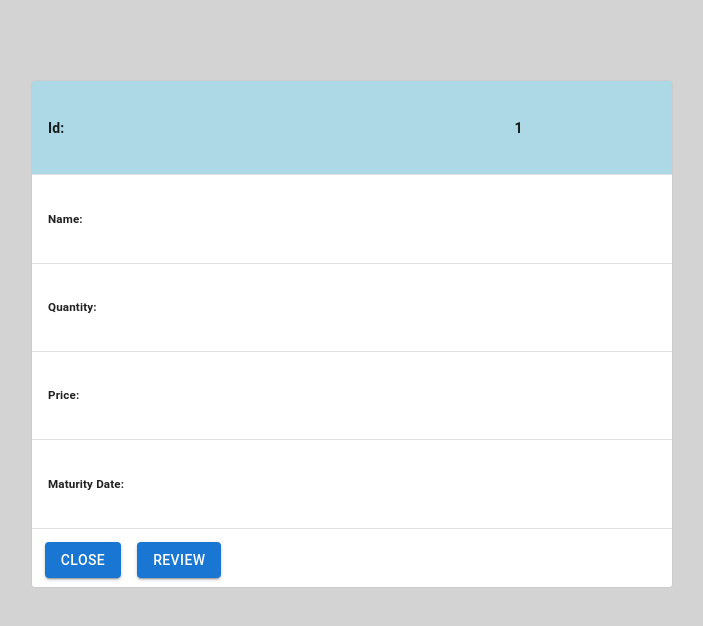
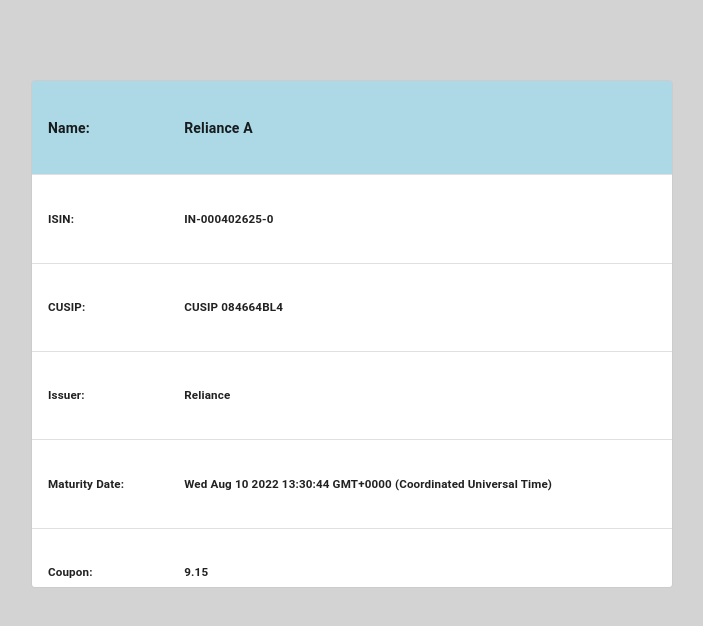
Before and after one commit to nikhildewoolkar/-db_coding_challenge_team13_frontend, a React (Create React App) app in the folder react-app/: page /trades/1 in a window 1280 px wide. Both pictures are taken after a click on the element 640 px from the left and 228 px from the top of the page. Shown: the top 626 px of the page, without its empty margins (289-992 px from the left). Built offline with nearby package versions, Linux system fonts and the light colour scheme.

Commit message:
populating securities

```diff
--- a/react-app/src/components/modal.jsx
+++ b/react-app/src/components/modal.jsx
@@ -12,6 +12,46 @@
 
 Modal.setAppElement("#root");
 function InfoModal(props) {
+
+  function dateInc(x) {
+    var date = new Date();
+    date.setDate(date.getDate() + x);
+    return date;
+  }
+
+  const securities = {
+    1: {
+      name: 'Reliance A',
+      isin: 'IN-000402625-0',
+      cusip: 'CUSIP 084664BL4',
+      issuer: 'Reliance',
+      maturityDate: dateInc(1),
+      coupon: '9.15',
+      type: 'AAA',
+      faceValue: '1000'
+    },
+    2: {
+      name: 'Soverign Gold Bond',
+      isin: 'IN-000801623-0',
+      cusip: 'CUSIP 032661AL4',
+      issuer: 'Reserve Bank Of India',
+      maturityDate: dateInc(4),
+      coupon: '2.75',
+      type: 'AAA',
+      faceValue: '3119'
+    },
+    3: {
+      name: 'Slice May 22',
+      isin: 'IN-000999623-1',
+      cusip: 'CUSIP 024614ZL4',
+      issuer: 'Reserve Bank Of India',
+      maturityDate: dateInc(10),
+      coupon: '11.5',
+      type: 'BBB+',
+      faceValue: '3119'
+    }
+  };
+
   return (
     <div>
       <Modal
@@ -36,36 +76,36 @@
           <TableHead style={{ backgroundColor: "LightBlue" }}>
             <TableRow style={{ height: "10px" }}>
               <TableCell>
-                <h4>Id:</h4>
+                <h4>Name:</h4>
               </TableCell>
               <TableCell>
-                <h4>{props.id}</h4>
+                <h4>{securities[props.id].name}</h4>
               </TableCell>
             </TableRow>
           </TableHead>
           <TableBody>
-            <TableRow style={{ height: "10px" }}>
+            <TableRow>
               <TableCell>
-                <h5>Name: </h5>
+                <h5>ISIN: </h5>
               </TableCell>
               <TableCell>
-                <h5>{props.name} </h5>
+                <h5>{securities[props.id].isin} </h5>
               </TableCell>
             </TableRow>
             <TableRow>
               <TableCell>
-                <h5>Quantity: </h5>
+                <h5>CUSIP: </h5>
               </TableCell>
               <TableCell>
-                <h5>{props.quatity} </h5>
+                <h5>{securities[props.id].cusip} </h5>
               </TableCell>
             </TableRow>
             <TableRow>
               <TableCell>
-                <h5>Price: </h5>
+                <h5>Issuer: </h5>
               </TableCell>
               <TableCell>
-                <h5>{props.price} </h5>
+                <h5>{securities[props.id].issuer} </h5>
               </TableCell>
             </TableRow>
             <TableRow>
@@ -73,7 +113,23 @@
                 <h5>Maturity Date: </h5>
               </TableCell>
               <TableCell>
-                <h5>{props.maturityDate} </h5>
+                <h5>{securities[props.id].maturityDate.toString()} </h5>
+              </TableCell>
+            </TableRow>
+            <TableRow>
+              <TableCell>
+                <h5>Coupon: </h5>
+              </TableCell>
+              <TableCell>
+                <h5>{securities[props.id].coupon} </h5>
+              </TableCell>
+            </TableRow>
+            <TableRow>
+              <TableCell>
+                <h5>Face Value: </h5>
+              </TableCell>
+              <TableCell>
+                <h5>{securities[props.id].faceValue} </h5>
               </TableCell>
             </TableRow>
           </TableBody>
--- a/react-app/src/screens/Trades.jsx
+++ b/react-app/src/screens/Trades.jsx
@@ -40,8 +40,8 @@
       price: "100",
       buy_sell: "100",
       tradeDate: new Date(),
-      maturityDate: dateInc(2),
-      timeToMature: Math.round(Math.abs((dateInc(2) - new Date()) / oneDay)),
+      maturityDate: dateInc(4),
+      timeToMature: Math.round(Math.abs((dateInc(4) - new Date()) / oneDay)),
     },
     {
       id: "3",
@@ -53,8 +53,8 @@
       price: "100",
       buy_sell: "100",
       tradeDate: new Date(),
-      maturityDate: dateInc(3),
-      timeToMature: Math.round(Math.abs((dateInc(3) - new Date()) / oneDay)),
+      maturityDate: dateInc(10),
+      timeToMature: Math.round(Math.abs((dateInc(10) - new Date()) / oneDay)),
     },
     {
       id: "4",
@@ -66,8 +66,8 @@
       price: "100",
       buy_sell: "100",
       tradeDate: new Date(),
-      maturityDate: dateInc(4),
-      timeToMature: Math.round(Math.abs((dateInc(4) - new Date()) / oneDay)),
+      maturityDate: dateInc(1),
+      timeToMature: Math.round(Math.abs((dateInc(1) - new Date()) / oneDay)),
     },
     {
       id: "5",
@@ -79,8 +79,8 @@
       price: "100",
       buy_sell: "100",
       tradeDate: new Date(),
-      maturityDate: dateInc(5),
-      timeToMature: Math.round(Math.abs((dateInc(5) - new Date()) / oneDay)),
+      maturityDate: dateInc(4),
+      timeToMature: Math.round(Math.abs((dateInc(4) - new Date()) / oneDay)),
     },
     {
       id: "6",
@@ -92,8 +92,8 @@
       price: "100",
       buy_sell: "100",
       tradeDate: new Date(),
-      maturityDate: dateInc(6),
-      timeToMature: Math.round(Math.abs((dateInc(6) - new Date()) / oneDay)),
+      maturityDate: dateInc(10),
+      timeToMature: Math.round(Math.abs((dateInc(10) - new Date()) / oneDay)),
     },
     {
       id: "7",
@@ -105,8 +105,8 @@
       price: "100",
       buy_sell: "100",
       tradeDate: new Date(),
-      maturityDate: dateInc(7),
-      timeToMature: Math.round(Math.abs((dateInc(7) - new Date()) / oneDay)),
+      maturityDate: dateInc(1),
+      timeToMature: Math.round(Math.abs((dateInc(1) - new Date()) / oneDay)),
     },
     {
       id: "8",
@@ -118,8 +118,8 @@
       price: "100",
       buy_sell: "100",
       tradeDate: new Date(),
-      maturityDate: dateInc(8),
-      timeToMature: Math.round(Math.abs((dateInc(8) - new Date()) / oneDay)),
+      maturityDate: dateInc(4),
+      timeToMature: Math.round(Math.abs((dateInc(4) - new Date()) / oneDay)),
     },
     {
       id: "9",
@@ -131,8 +131,8 @@
       price: "100",
       buy_sell: "100",
       tradeDate: new Date(),
-      maturityDate: dateInc(9),
-      timeToMature: Math.round(Math.abs((dateInc(9) - new Date()) / oneDay)),
+      maturityDate: dateInc(10),
+      timeToMature: Math.round(Math.abs((dateInc(10) - new Date()) / oneDay)),
     },
     {
       id: "10",
@@ -144,8 +144,8 @@
       price: "100",
       buy_sell: "100",
       tradeDate: new Date(),
-      maturityDate: dateInc(10),
-      timeToMature: Math.round(Math.abs((dateInc(10) - new Date()) / oneDay)),
+      maturityDate: dateInc(1),
+      timeToMature: Math.round(Math.abs((dateInc(1) - new Date()) / oneDay)),
     },
     {
       id: "11",
@@ -157,8 +157,8 @@
       price: "100",
       buy_sell: "100",
       tradeDate: new Date(),
-      maturityDate: dateInc(11),
-      timeToMature: Math.round(Math.abs((dateInc(11) - new Date()) / oneDay)),
+      maturityDate: dateInc(4),
+      timeToMature: Math.round(Math.abs((dateInc(4) - new Date()) / oneDay)),
     },
     {
       id: "12",
@@ -170,8 +170,8 @@
       price: "100",
       buy_sell: "100",
       tradeDate: new Date(),
-      maturityDate: dateInc(12),
-      timeToMature: Math.round(Math.abs((dateInc(12) - new Date()) / oneDay)),
+      maturityDate: dateInc(10),
+      timeToMature: Math.round(Math.abs((dateInc(10) - new Date()) / oneDay)),
     },
   ];
 
```
